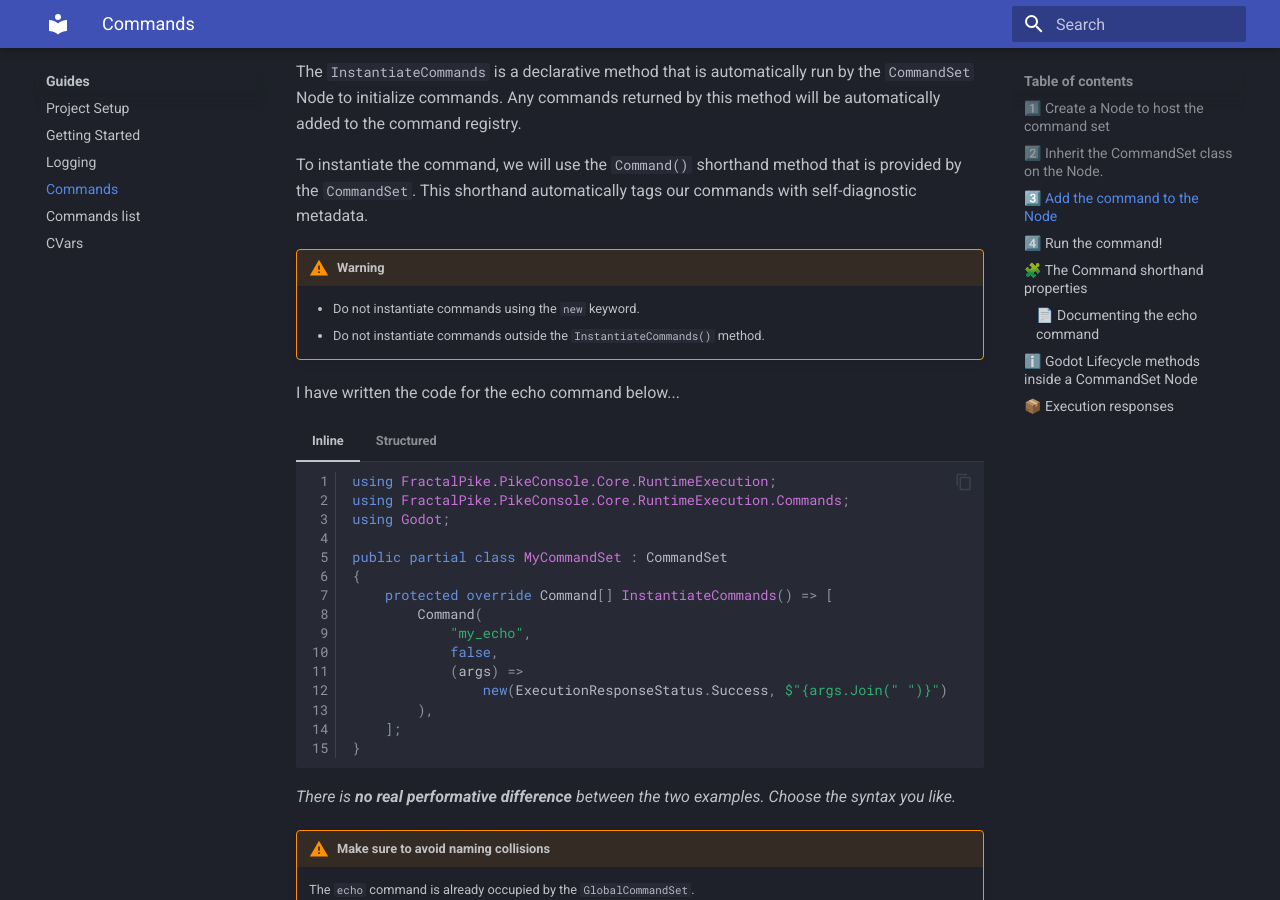
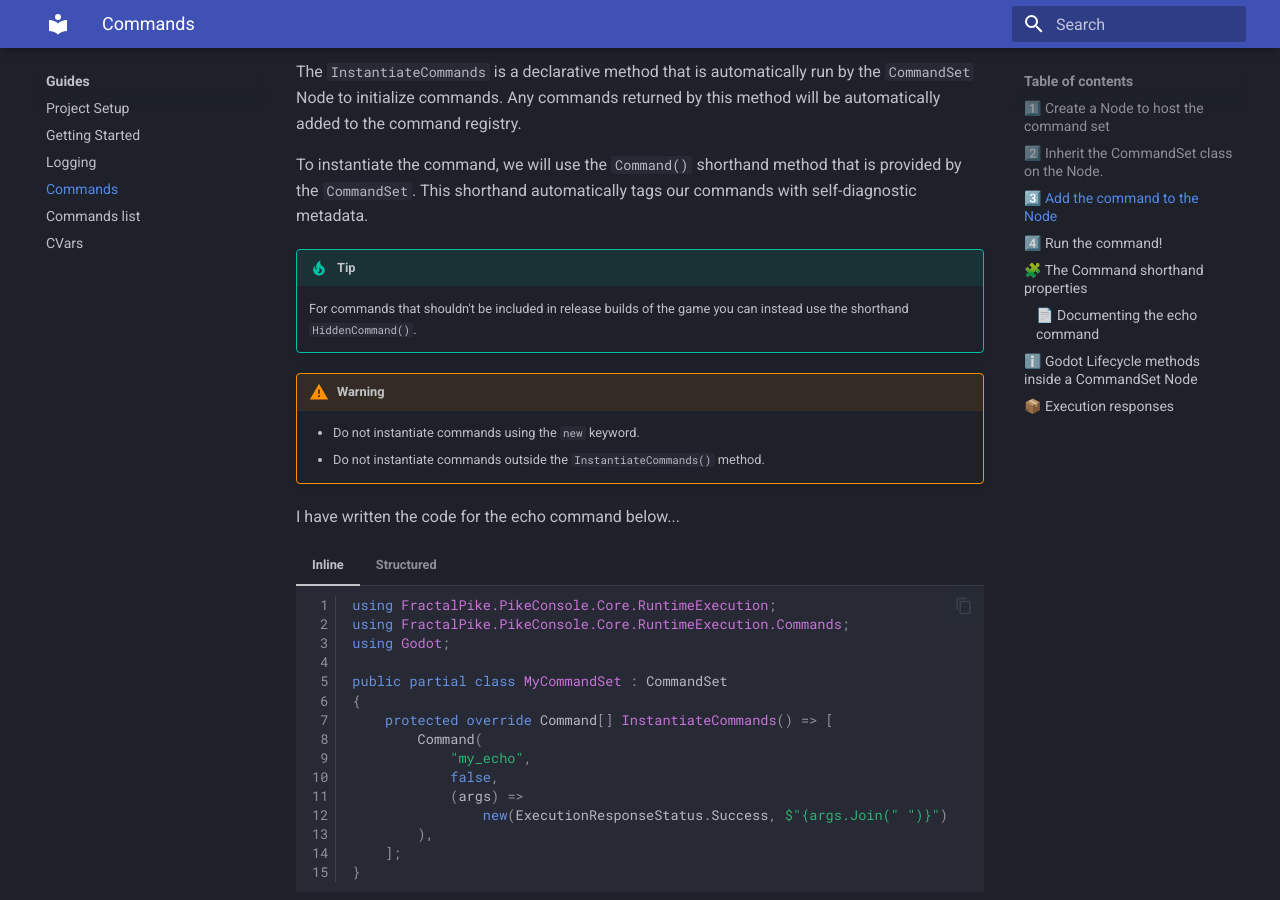
Before and after one commit to VonRiddarn/PikeConsole, an MkDocs documentation site: the page built from docs/guides/commands.md, in a window 1280 px wide and 900 px high, scrolled down 1255 px. Built offline with MkDocs 1.6.1 and Material for MkDocs 9.7.7, drawn with Linux system fonts in a browser that asks for light colours.

Commit message:
docs: add HiddenCommand method to guide

```diff
--- a/docs/guides/commands.md
+++ b/docs/guides/commands.md
@@ -50,6 +50,10 @@ Any commands returned by this method will be automatically added to the command
 
 To instantiate the command, we will use the `Command()` shorthand method that is provided by the `CommandSet`.
 This shorthand automatically tags our commands with self-diagnostic metadata.
+
+///tip
+For commands that shouldn't be included in release builds of the game you can instead use the shorthand `HiddenCommand()`.
+///
 
 /// warning
 - Do not instantiate commands using the `new` keyword.
```
